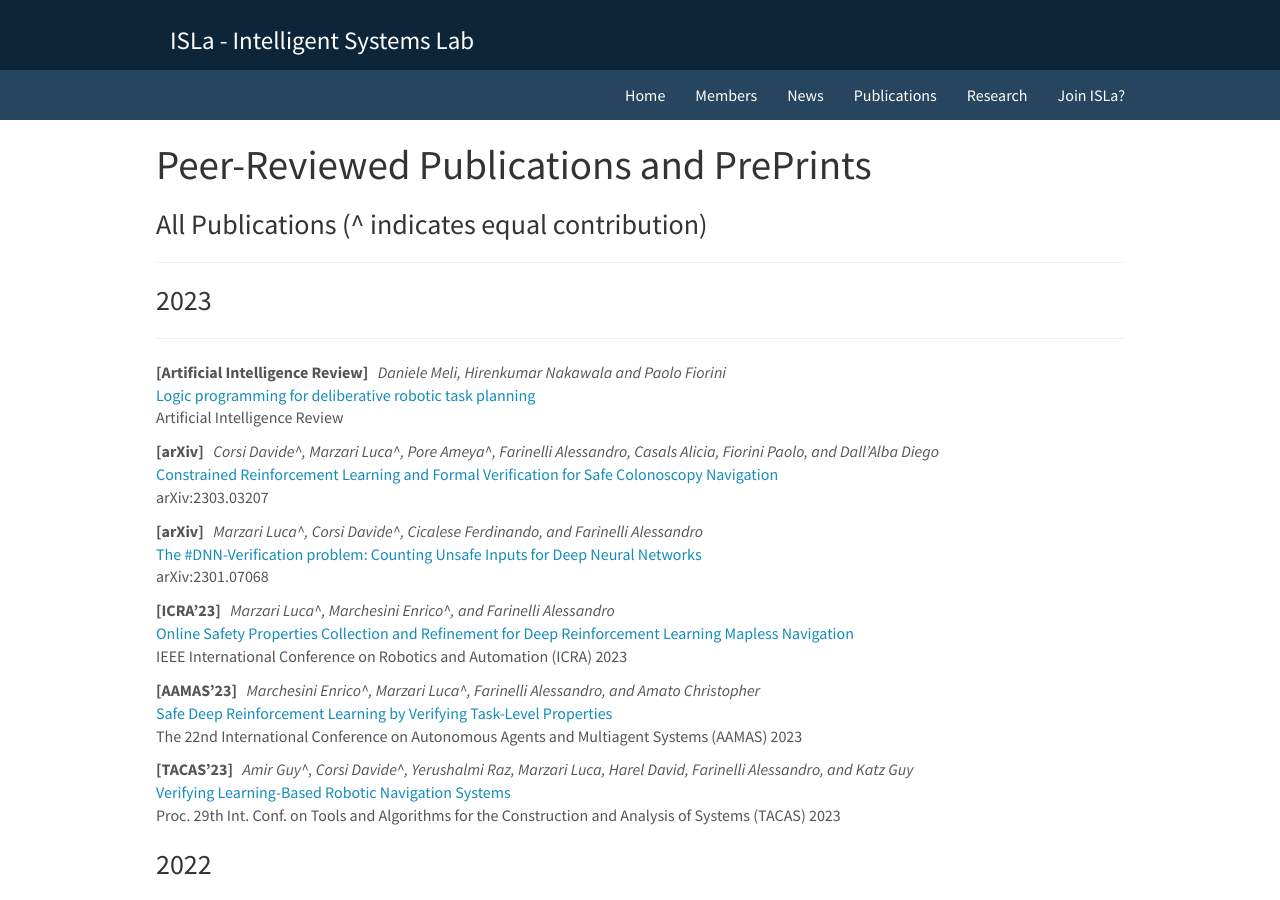
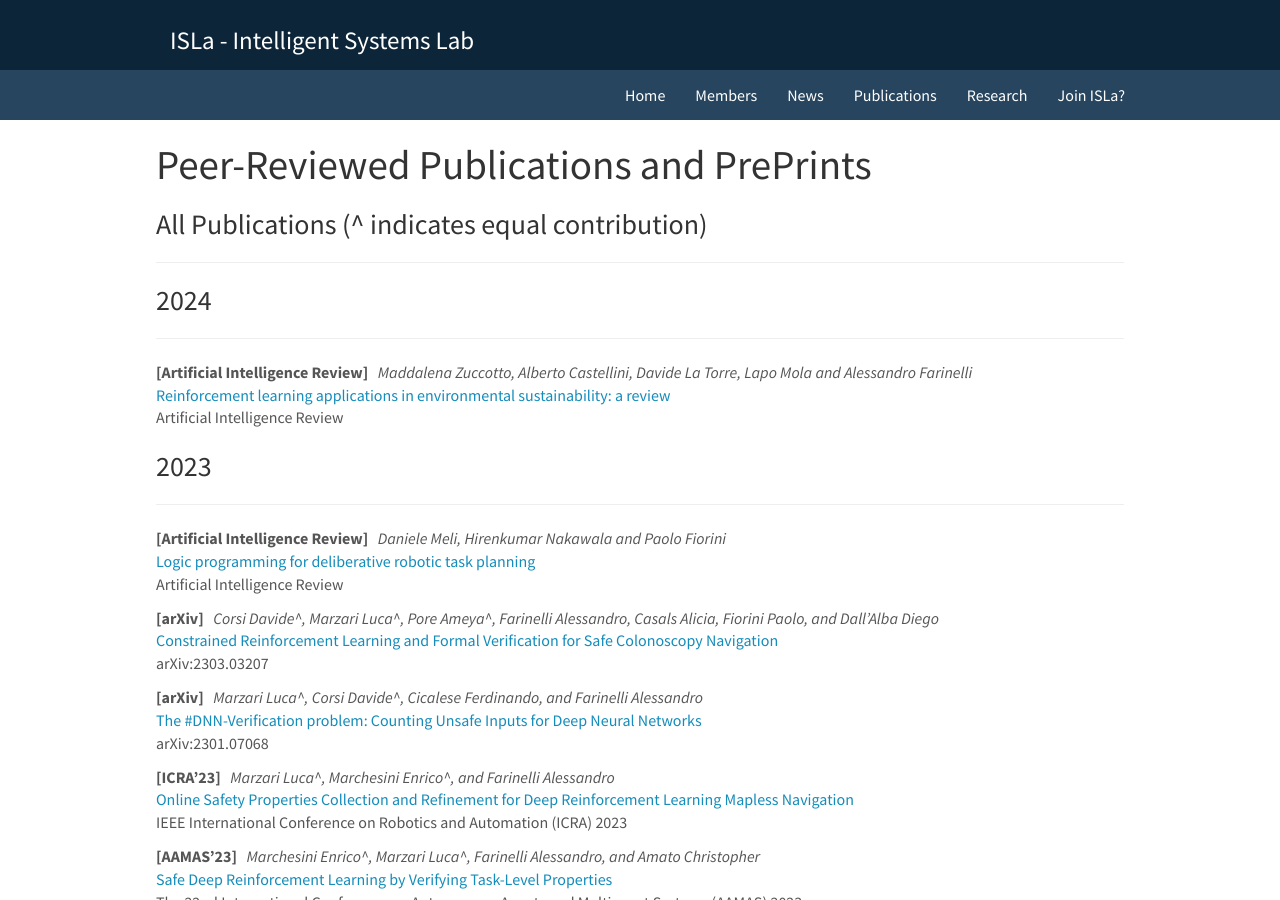
Before and after one commit to Isla-lab/Isla-lab.github.io, a Jekyll site: the page built from _pages/publications.md, in a window 1280 px wide and 900 px high. Built offline with Jekyll 4.4.1, drawn with Linux system fonts in a browser that asks for light colours; nearby versions of some CDN libraries.

Commit message:
Update publist.yml

```diff
--- a/_data/publist.yml
+++ b/_data/publist.yml
@@ -1,6 +1,18 @@
 
 - year: All Publications (^ indicates equal contribution)
   pubs:
+
+- year: 2024
+  pubs:
+
+  - title: "Reinforcement learning applications in environmental sustainability: a review"
+    team: "True"
+    description: "Artificial Intelligence Review"
+    authors:
+      Maddalena Zuccotto, Alberto Castellini, Davide La Torre, Lapo Mola and Alessandro Farinelli
+    link:
+      url:
+      display: Artificial Intelligence Review
 
 - year: 2023
   pubs:
```
